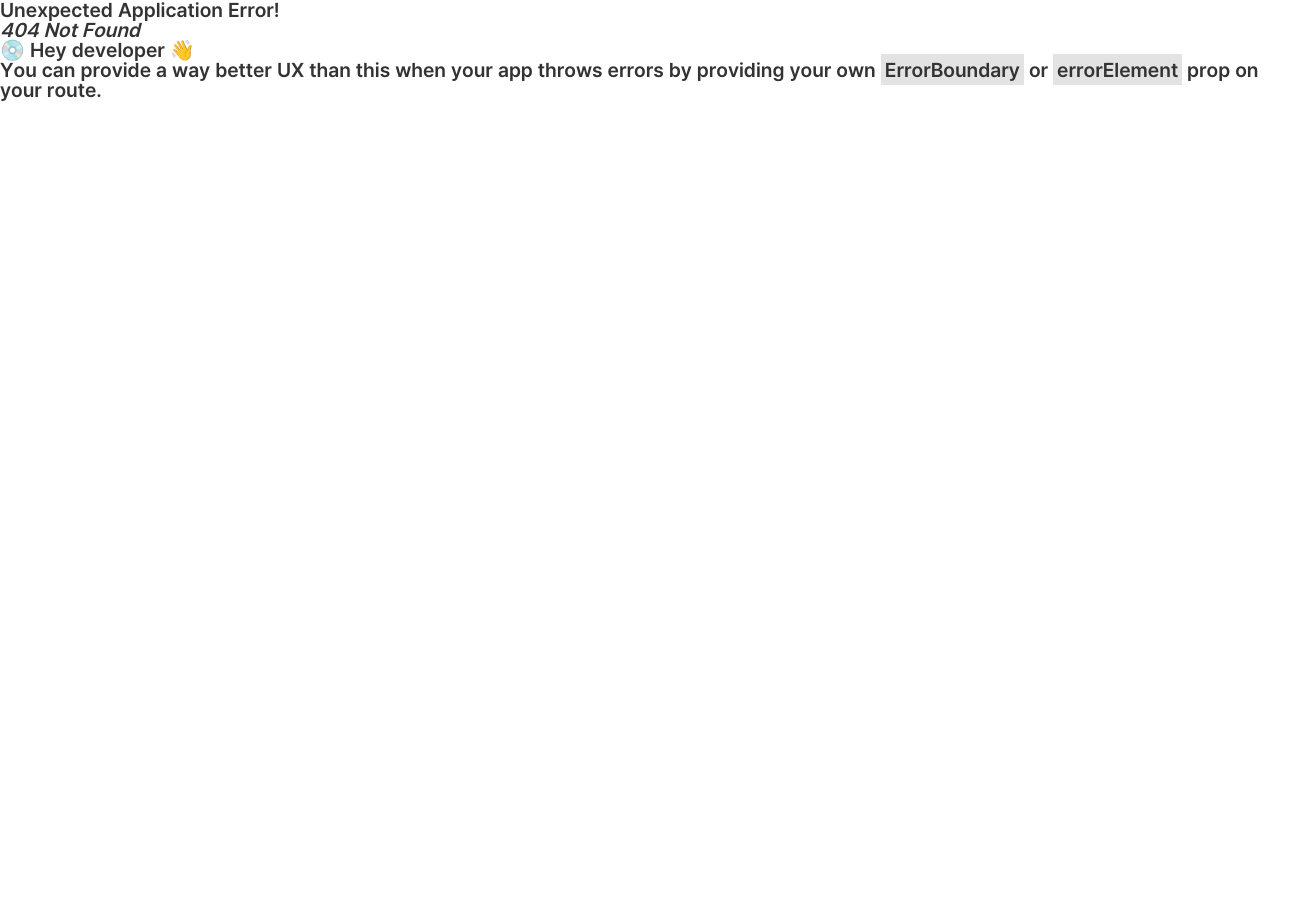
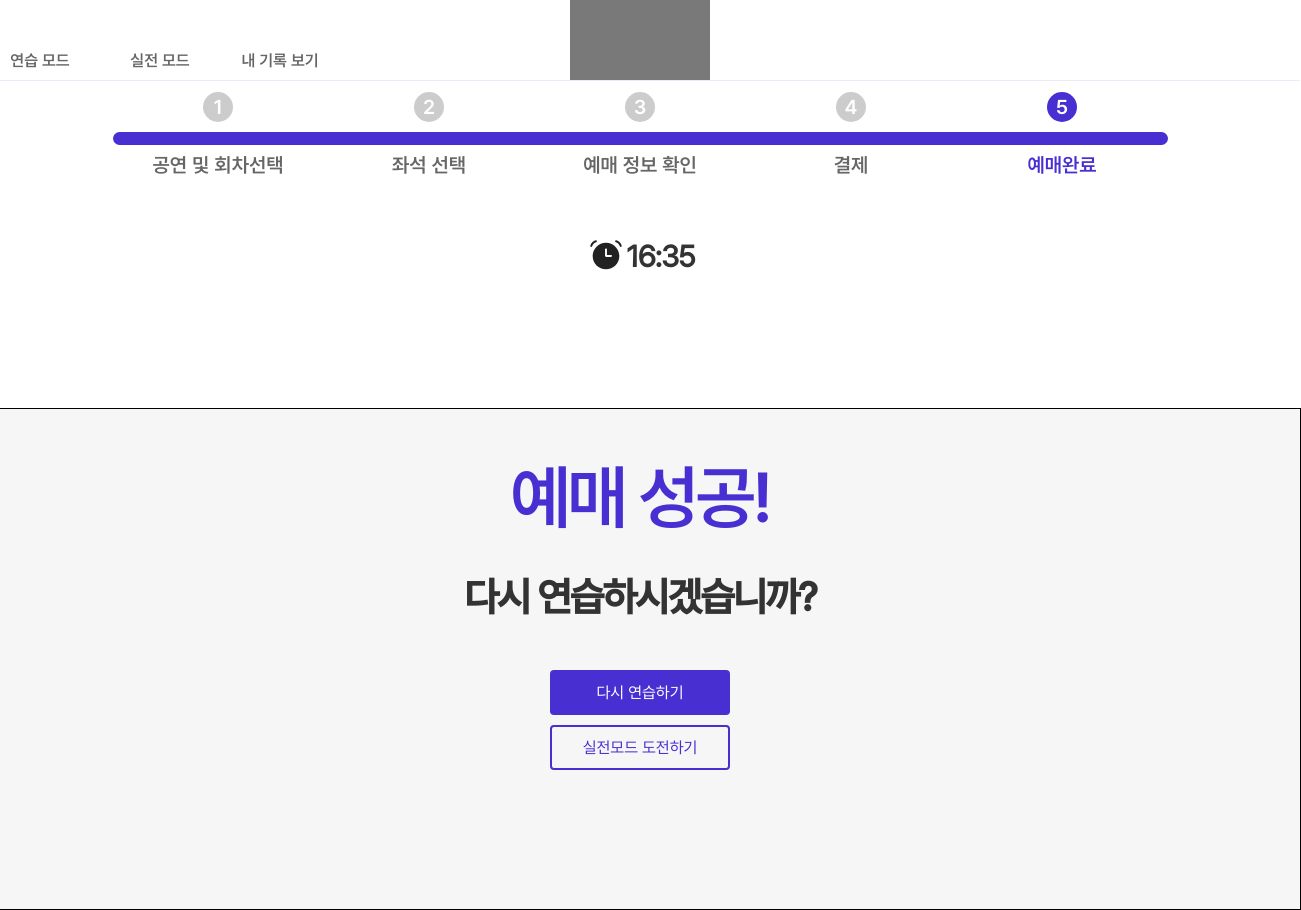
Before and after one commit to Easy-Ti-cket/easy-ticket, a React (Vite) app: page /progress/step5 in a window 1280 px wide. Before the commit this address had no page. Shown: the whole page, 1301 px wide, since content can reach past the window. Before the commit the page ends 800 px from the top, so only its background shows below. Built offline with nearby package versions, Linux system fonts and the light colour scheme.

Commit message:
Feat: Step5 - 예매 성공 페이지 만들기

```diff
--- /dev/null
+++ b/src/pages/step5/Step5.jsx
@@ -0,0 +1,72 @@
+import React, { useEffect } from "react";
+import styled from "styled-components";
+import Button from "../../components/button/Button";
+import { useAtom } from "jotai";
+import { levelAtom, progressAtom } from "../../store/atom";
+import { useNavigate } from "react-router-dom";
+
+const Step5Container = styled.div`
+  display: flex;
+  flex-direction: column;
+  align-items: center;
+  justify-content: center;
+  height: 50vh;
+  text-align: center;
+`;
+
+const SuccessMessage = styled.h1`
+  color: var(--key-color);
+  font-family: "pretendardB";
+  font-size: 70px;
+  font-style: normal;
+  font-weight: 700;
+  line-height: normal;
+  letter-spacing: -3.5px;
+  margin-bottom: 20px;
+`;
+
+const PracticeMessage = styled.p`
+  color: var(--grayScale-textColor2, #333);
+  font-family: "pretendardM";
+  font-size: 40px;
+  font-style: normal;
+  font-weight: 600;
+  line-height: normal;
+  letter-spacing: -2px;
+  margin-bottom: 40px;
+`;
+
+const Step5 = () => {
+  const [, setLevel] = useAtom(levelAtom);
+  const [, setProgress] = useAtom(progressAtom);
+  const navigate = useNavigate();
+
+  useEffect(() => {
+    setProgress(5);
+  }, [setProgress]);
+
+  // 난이도 선택 창으로
+  const handlePracticeModeClick = () => {
+    navigate("/select-level");
+  };
+
+  // 실전 모드 선택 창으로
+  const handleChallengeModeClick = () => {
+    navigate("/select-site"); // 추후 path 수정 필요
+  };
+
+  return (
+    <Step5Container>
+      <SuccessMessage>예매 성공!</SuccessMessage>
+      <PracticeMessage>다시 연습하시겠습니까?</PracticeMessage>
+      <Button text="다시 연습하기" onClick={handlePracticeModeClick} />
+      <Button
+        text="실전모드 도전하기"
+        type="outline"
+        onClick={handleChallengeModeClick}
+      />
+    </Step5Container>
+  );
+};
+
+export default Step5;
--- a/src/routes.jsx
+++ b/src/routes.jsx
@@ -5,6 +5,7 @@ import Intro from "./pages/step0/Intro";
 import SelectPerformance from "./pages/step1/SelectPerformance";
 import SelectRound from "./pages/step1/SelectRound";
 import ProgressContents from "./pages/ProgressContents";
+import Step5 from "./pages/step5/Step5";
 
 const router = createBrowserRouter([
   {
@@ -26,6 +27,10 @@ const router = createBrowserRouter([
           {
             path: "step1-2",
             element: <SelectRound />
+          },
+          {
+            path: "step5",
+            element: <Step5 />
           }
         ]
       }
```
